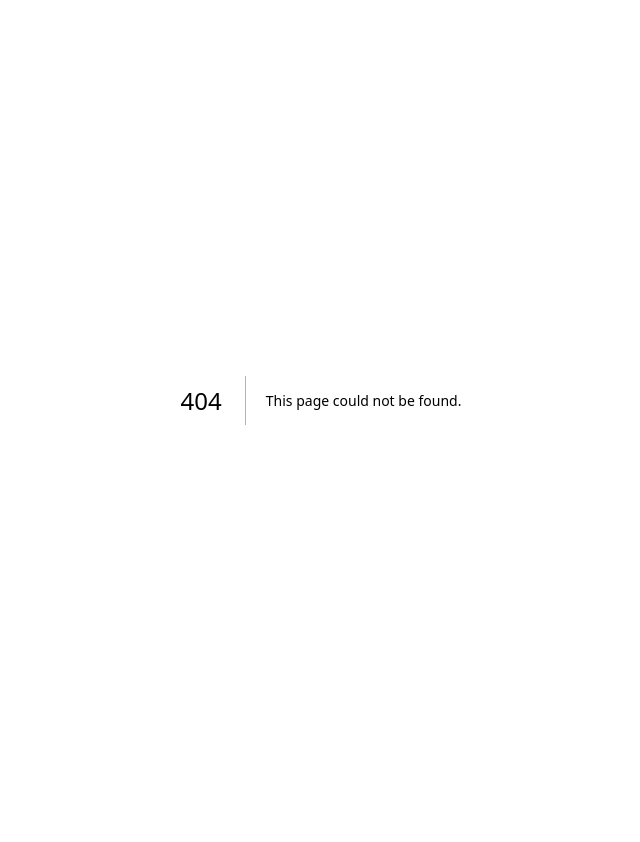
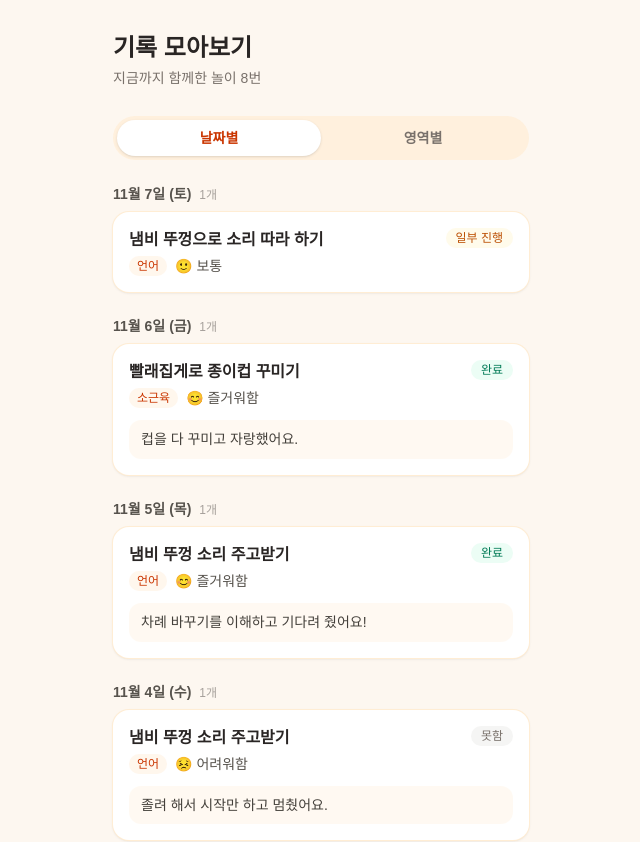
Before and after one commit to kth-0121/PlayGrowth-AI, a Next.js app: page /logs in a window 1280 px wide. Before the commit this address had no page. Shown: the top 842 px of the page, without its empty margins (319-959 px from the left). Before the commit the page ends 800 px from the top, so only its background shows below. Built offline with nearby package versions, Linux system fonts and the light colour scheme.

Commit message:
feat: 기록 모아보기 화면 (날짜별/영역별)

```diff
--- /dev/null
+++ b/src/app/logs/page.tsx
@@ -0,0 +1,137 @@
+"use client";
+
+import { useState } from "react";
+import plays from "../../../data/plays.json";
+import { AREA_LABEL, type Area, type Done, type Play, type PlayLog, type Reaction } from "@/types";
+
+// 가짜 기록 (DB 연결 전). 실제 아이 정보 아님.
+const FAKE_LOGS: PlayLog[] = [
+  { id: "log-1", childId: "child-1", playId: "lang-sound-1", done: "done", reaction: "enjoyed", memo: "뚜껑 소리에 깔깔 웃었어요. '땡!'을 처음 따라 했어요.", photoPath: null, createdAt: "2026-11-01T10:00:00+09:00" },
+  { id: "log-2", childId: "child-1", playId: "fine-clip-1", done: "partial", reaction: "hard", memo: "집게를 누르는 걸 어려워해서 3개만 했어요.", photoPath: null, createdAt: "2026-11-02T16:30:00+09:00" },
+  { id: "log-3", childId: "child-1", playId: "lang-sound-2", done: "done", reaction: "neutral", memo: null, photoPath: null, createdAt: "2026-11-03T11:00:00+09:00" },
+  { id: "log-4", childId: "child-1", playId: "fine-clip-1", done: "done", reaction: "neutral", memo: "어제보다 손에 힘이 들어가는 것 같아요.", photoPath: null, createdAt: "2026-11-03T19:00:00+09:00" },
+  { id: "log-5", childId: "child-1", playId: "lang-sound-2", done: "notDone", reaction: "hard", memo: "졸려 해서 시작만 하고 멈췄어요.", photoPath: null, createdAt: "2026-11-04T20:10:00+09:00" },
+  { id: "log-6", childId: "child-1", playId: "lang-sound-2", done: "done", reaction: "enjoyed", memo: "차례 바꾸기를 이해하고 기다려 줬어요!", photoPath: null, createdAt: "2026-11-05T10:20:00+09:00" },
+  { id: "log-7", childId: "child-1", playId: "fine-clip-1", done: "done", reaction: "enjoyed", memo: "컵을 다 꾸미고 자랑했어요.", photoPath: null, createdAt: "2026-11-06T15:00:00+09:00" },
+  { id: "log-8", childId: "child-1", playId: "lang-sound-1", done: "partial", reaction: "neutral", memo: null, photoPath: null, createdAt: "2026-11-07T09:40:00+09:00" },
+];
+
+const PLAY_BY_ID = new Map((plays as Play[]).map((p) => [p.id, p]));
+
+const DONE_LABEL: Record<Done, string> = { done: "완료", partial: "일부 진행", notDone: "못함" };
+const DONE_STYLE: Record<Done, string> = {
+  done: "bg-emerald-50 text-emerald-700",
+  partial: "bg-amber-50 text-amber-700",
+  notDone: "bg-stone-100 text-stone-500",
+};
+
+const REACTION_LABEL: Record<Reaction, string> = { enjoyed: "즐거워함", neutral: "보통", hard: "어려워함" };
+const REACTION_EMOJI: Record<Reaction, string> = { enjoyed: "😊", neutral: "🙂", hard: "😣" };
+
+const AREA_ORDER: Area[] = ["lang", "cog", "soc", "gross", "fine"];
+
+type View = "date" | "area";
+
+function dateKey(iso: string) {
+  return iso.slice(0, 10); // YYYY-MM-DD (한국 시간 기준으로 저장된 가짜 데이터)
+}
+
+function formatDate(key: string) {
+  const [y, m, d] = key.split("-").map(Number);
+  const day = "일월화수목금토"[new Date(y, m - 1, d).getDay()];
+  return `${m}월 ${d}일 (${day})`;
+}
+
+function LogCard({ log, showDate }: { log: PlayLog; showDate: boolean }) {
+  const play = PLAY_BY_ID.get(log.playId);
+  return (
+    <li className="rounded-2xl bg-white p-4 shadow-sm ring-1 ring-orange-100">
+      {showDate && <p className="mb-1 text-xs text-stone-500">{formatDate(dateKey(log.createdAt))}</p>}
+      <div className="flex items-start justify-between gap-2">
+        <p className="font-semibold text-stone-800">{play?.title ?? "알 수 없는 놀이"}</p>
+        <span className={`shrink-0 rounded-full px-2.5 py-0.5 text-xs font-medium ${DONE_STYLE[log.done]}`}>
+          {DONE_LABEL[log.done]}
+        </span>
+      </div>
+      <div className="mt-1 flex flex-wrap items-center gap-2 text-sm text-stone-600">
+        {play && (
+          <span className="rounded-full bg-orange-50 px-2 py-0.5 text-xs text-orange-700">
+            {AREA_LABEL[play.area]}
+          </span>
+        )}
+        <span>
+          {REACTION_EMOJI[log.reaction]} {REACTION_LABEL[log.reaction]}
+        </span>
+      </div>
+      {log.memo && (
+        <p className="mt-3 rounded-xl bg-orange-50/70 px-3 py-2 text-sm leading-relaxed text-stone-700">
+          {log.memo}
+        </p>
+      )}
+    </li>
+  );
+}
+
+export default function LogsPage() {
+  const [view, setView] = useState<View>("date");
+
+  const sorted = [...FAKE_LOGS].sort((a, b) => b.createdAt.localeCompare(a.createdAt));
+
+  const groups: { key: string; title: string; logs: PlayLog[] }[] =
+    view === "date"
+      ? Array.from(new Set(sorted.map((l) => dateKey(l.createdAt)))).map((key) => ({
+          key,
+          title: formatDate(key),
+          logs: sorted.filter((l) => dateKey(l.createdAt) === key),
+        }))
+      : AREA_ORDER.map((area) => ({
+          key: area,
+          title: AREA_LABEL[area],
+          logs: sorted.filter((l) => PLAY_BY_ID.get(l.playId)?.area === area),
+        })).filter((g) => g.logs.length > 0);
+
+  return (
+    <main className="min-h-full flex-1 bg-[#fdf7f0] text-stone-800">
+      <div className="mx-auto w-full max-w-md px-4 pb-12 pt-8">
+        <header>
+          <h1 className="text-2xl font-bold">기록 모아보기</h1>
+          <p className="mt-1 text-sm text-stone-500">지금까지 함께한 놀이 {FAKE_LOGS.length}번</p>
+        </header>
+
+        <div className="sticky top-0 z-10 -mx-4 mt-5 bg-[#fdf7f0]/95 px-4 py-2 backdrop-blur">
+          <div role="tablist" className="grid grid-cols-2 rounded-full bg-orange-100/70 p-1">
+            {(["date", "area"] as const).map((v) => (
+              <button
+                key={v}
+                role="tab"
+                aria-selected={view === v}
+                onClick={() => setView(v)}
+                className={`rounded-full py-2 text-sm font-semibold transition ${
+                  view === v ? "bg-white text-orange-700 shadow-sm" : "text-stone-500"
+                }`}
+              >
+                {v === "date" ? "날짜별" : "영역별"}
+              </button>
+            ))}
+          </div>
+        </div>
+
+        <div className="mt-4 flex flex-col gap-6">
+          {groups.map((g) => (
+            <section key={g.key}>
+              <h2 className="mb-2 flex items-baseline gap-2 text-sm font-semibold text-stone-600">
+                {g.title}
+                <span className="text-xs font-normal text-stone-400">{g.logs.length}개</span>
+              </h2>
+              <ul className="flex flex-col gap-3">
+                {g.logs.map((log) => (
+                  <LogCard key={log.id} log={log} showDate={view === "area"} />
+                ))}
+              </ul>
+            </section>
+          ))}
+        </div>
+      </div>
+    </main>
+  );
+}
```
